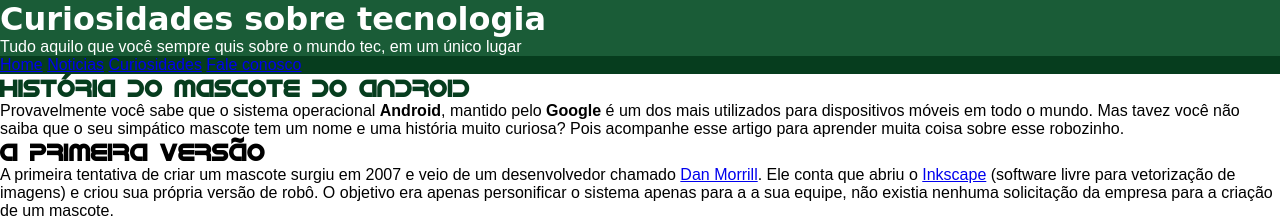
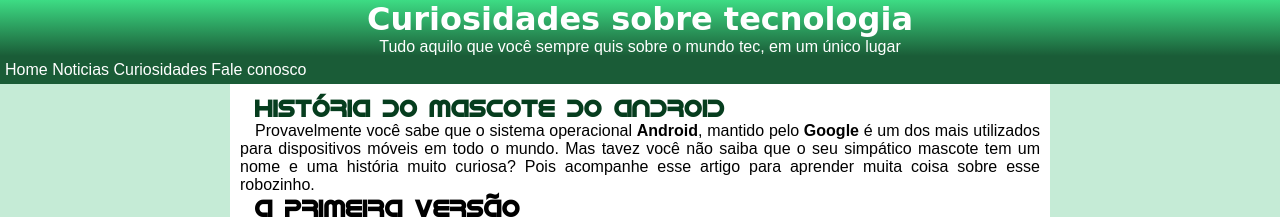
Before and after one commit to lazarobrito1/projeto-site, a plain HTML site: page android.html in a window 1280 px wide. Shown: the top 217 px of the page. Drawn offline with Linux system fonts and the light colour scheme; a web font is replaced by a local one.

Commit message:
alterações nos paragrafos

```diff
--- a/estilo/stilo.css
+++ b/estilo/stilo.css
@@ -7,57 +7,96 @@
     src: url('../fontes/idroid.otf') format(opentype);
     font-weight: normal;
 }
+
 * {
     margin: 0px;
     padding: 0px;
 }
+
 :root {
-    --cor00:#c5ebd6;
-    --cor01:#83e1ad;
-    --cor2:#3ddc84;
-    --cor3:#2fa866;
-    --cor4:#1a5c37;
-    --cor5:#063d1e;
+    --cor00: #c5ebd6;
+    --cor01: #83e1ad;
+    --cor2: #3ddc84;
+    --cor3: #2fa866;
+    --cor4: #1a5c37;
+    --cor5: #063d1e;
 
     --font-padrao: Arial, Verdana, Helvetica, sans-serif;
     --font-destaque: 'Bebas Neue', cursive;
     --font-android: 'Android', cursive;
 }
-body{
-    background-color:var(--cor00);
-    font-family:var(--font-padrao) ;
+
+body {
+    background-color: var(--cor00);
+    font-family: var(--font-padrao);
+
 }
-header{
+
+header {
     background-color: var(--cor4);
+    text-align: center;
+    background-image: linear-gradient(to bottom, #3ddc84, #1a5c37);
 }
-header > p {
+
+header>p {
     color: white;
 }
+
 nav {
-    background-color: var(--cor5);
+    background-color: var(--cor4);
+    padding: 5px;
+
+
 }
+
+nav a:hover {
+    background-color: var(--cor3);
+    padding: 10px;
+    border-radius: 5px;
+
+}
+
+
+nav>a {
+    color: white;
+    text-decoration: none;
+    transition-duration: 1s;
+}
+
 main {
     background-color: white;
+    max-width: 800px;
+    margin: auto;
+    padding: 10px;
+    text-align: justify;
+    text-indent: 15px;
 }
-main > h1 {
+
+main>h1 {
     color: var(--cor5);
-    font-family:var(--font-android);
-}
-main > h2 {
     font-family: var(--font-android);
 }
-header > h1{
+
+main>h2 {
+    font-family: var(--font-android);
+}
+
+header>h1 {
     color: white;
     font-family: var(--font-destaque);
 }
-main h1{
+
+main h1 {
     color: var(--cor5);
     font-family: var(--font-android);
 }
-main h2{
+
+main h2 {
     font-family: var(--font-android);
 }
+
 footer {
     background-color: var(--cor5);
     color: white;
+    text-align: center;
 }
```
